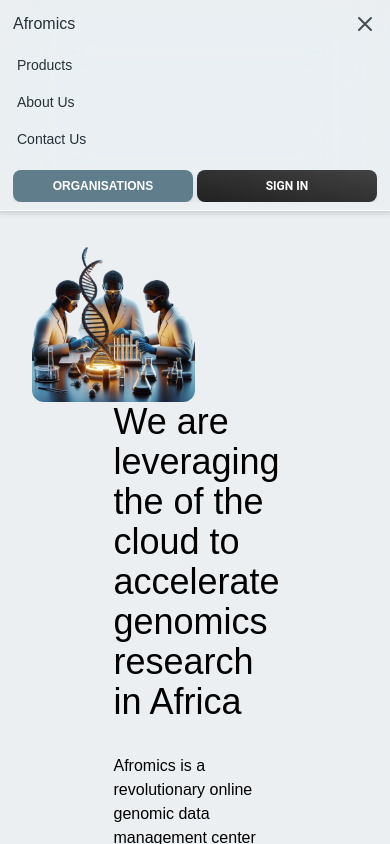
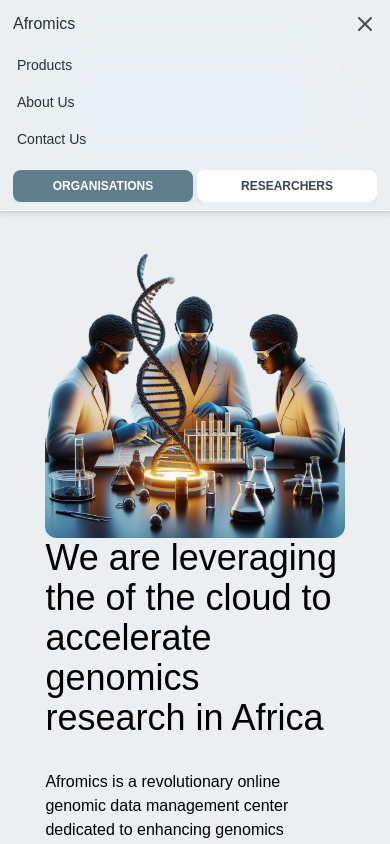
Before and after one commit to MillicentMalinga/afromics, a React (Create React App) app: page /products in a window 390 px wide. Both pictures are taken after a click on the button 365 px from the left and 24 px from the top of the page. Shown: the top 844 px of the page. Built offline with nearby package versions, Linux system fonts and the light colour scheme.

Commit message:
responsiveness

```diff
--- a/src/components/CustomNav.jsx
+++ b/src/components/CustomNav.jsx
@@ -128,8 +128,8 @@
             <Button fullWidth  size="sm" className="font-body-plex bg-blue-gray-500">
               <span>Organisations</span>
             </Button>
-            <Button fullWidth variant="gradient" size="sm" className="">
-              <span>Sign in</span>
+            <Button fullWidth size="sm" className="bg-white font-body-plex text-blue-gray-800">
+              <span>Researchers</span>
             </Button>
           </div>
         </MobileNav>
--- a/src/components/Hero.jsx
+++ b/src/components/Hero.jsx
@@ -1,12 +1,11 @@
 import React from 'react'
 import HeroImage from '../assets/images/scientists.png'
-import { Link } from 'react-router-dom'
 
 function Hero() {
   return (
     <div>
-        <div className="flex sm:flex-col-reverse lg:flex-row lg:mx-16 sm:mx-8 mt-8">
-            <div className="w-1/2 lg:mx-4 self-center justify-self-center">
+        <div className="flex sm:flex-col-reverse lg:flex-row lg:mx-16 sm:mx-2 mt-8">
+            <div className="lg:w-1/2 sm:w-4/5 lg:mx-4 self-center justify-self-center">
 
 <p className="text-4xl font-body-plex text-left self-center">
   We are leveraging the of the cloud to accelerate genomics research in Africa
@@ -16,7 +15,7 @@
 
 
             </div>
-            <div className="w-1/2">
+            <div className="lg:w-1/2 sm:w-4/5 sm:self-center">
                 <img className='rounded-xl' src={HeroImage} alt="AfroMics" />
             </div>
         </div>
```
